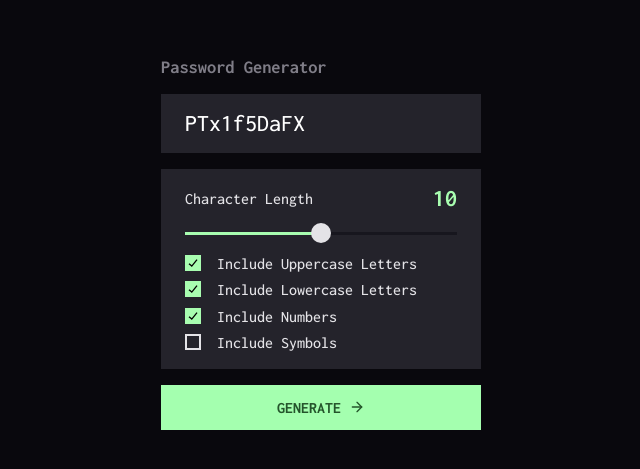
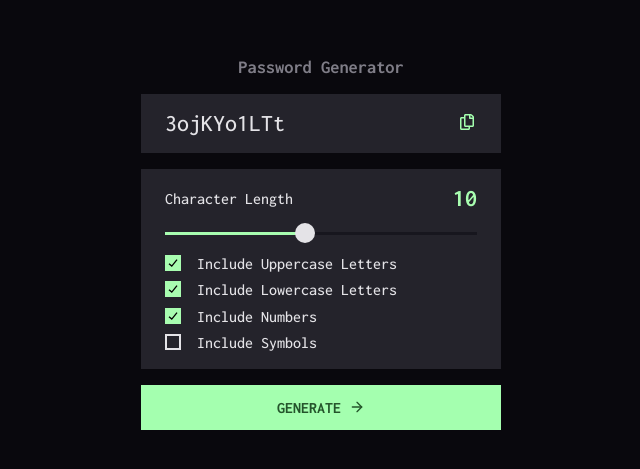
Before and after one commit to FOWMind/password-generator, a React (Create React App) app: page / in a window 1280 px wide. Shown: the part 157-626 px from the top of the page, without its empty margins (319-959 px from the left). Built offline with nearby package versions, Linux system fonts and the light colour scheme.

Commit message:
Add generator and copy function. Fix UI

```diff
--- a/src/components/Generator/CharacterLength.js
+++ b/src/components/Generator/CharacterLength.js
@@ -19,6 +19,7 @@ const Container = styled.div`
 const CharacterLengthText = styled.p`
   color: #e4e3e7;
   font-size: 1rem;
+  word-break: break-all;
 `
 
 const CharacterLengthValue = styled.span`
--- a/src/components/Generator/PasswordOutput.js
+++ b/src/components/Generator/PasswordOutput.js
@@ -1,12 +1,46 @@
 import styled from "styled-components"
+import { useState } from "react"
+import { CopyToClipboard } from "../../utils/CopyToClipboard"
+import { FaRegCopy } from "react-icons/fa"
 
 import { Button } from "../Layout/Button"
+import Alert from "../Layout/Alert"
 
-export default function PasswordOutput() {
+export default function PasswordOutput({ password }) {
+  const [alert, setAlert] = useState("")
+  const [alertSuccess, setAlertSuccess] = useState(true)
+
+  const copyPassword = () => {
+    CopyToClipboard(
+      password,
+      () => {
+        // success
+        setAlertSuccess(true)
+        setAlert("Successfully copied")
+      },
+      () => {
+        // fail
+        setAlertSuccess(false)
+        setAlert("Failed to copy")
+      }
+    )
+  }
+
+  const hideAlert = () => {
+    return setAlert(null)
+  }
+
   return (
     <Container>
-      <Output>PTx1f5DaFX</Output>
-      {/* <Button>Icon</Button> */}
+      <Output>{password.toString()}</Output>
+      <Button icon onClick={copyPassword}>
+        <FaRegCopy />
+      </Button>
+      {alert && (
+        <Alert onEnd={hideAlert} success={alertSuccess}>
+          {alert}
+        </Alert>
+      )}
     </Container>
   )
 }
@@ -21,5 +55,6 @@ const Container = styled.div`
 
 const Output = styled.p`
   font-size: 1.5rem;
-  color: #fff;
+  color: #e4e3e7;
+  word-break: break-all;
 `
--- a/src/components/Generator/SettingsInputs.js
+++ b/src/components/Generator/SettingsInputs.js
@@ -8,19 +8,19 @@ export default function SettingsInputs() {
     <>
       <Range
         name="characterLength"
-        min={0}
+        min={2}
         max={20}
         steps={1}
         defaultValue={config?.rangeDefaultValue}
       />
       <Checkboxes>
         <Checkbox
-          name="uppercaseLetters"
+          name="includeUppercase"
           defaultChecked
           label="Include Uppercase Letters"
         />
         <Checkbox
-          name="lowercaseLetters"
+          name="includeLowercase"
           defaultChecked
           label="Include Lowercase Letters"
         />
--- a/src/components/Generator/index.js
+++ b/src/components/Generator/index.js
@@ -1,5 +1,8 @@
 import styled from "styled-components"
+import { useState, useContext, useEffect } from "react"
 import { FiArrowRight } from "react-icons/fi"
+import { SettingsContext } from "../../contexts/SettingsContext"
+import { GeneratePassword } from "../../utils/GeneratePassword"
 
 import { Title } from "../Layout/Title"
 import { Button } from "../Layout/Button"
@@ -7,12 +10,26 @@ import PasswordOutput from "./PasswordOutput"
 import PasswordSettings from "./PasswordSettings"
 
 export default function Generator() {
+  const [password, setPassword] = useState("")
+  const { settings } = useContext(SettingsContext)
+
+  const handleClick = () => {
+    return setPassword(GeneratePassword(settings))
+  }
+
+  useEffect(() => {
+    // Generate password on initial render
+    if (!password) {
+      setPassword(GeneratePassword(settings))
+    }
+  }, [password, settings])
+
   return (
     <Container>
       <GeneratorTitle>Password Generator</GeneratorTitle>
-      <PasswordOutput />
+      <PasswordOutput password={password} />
       <PasswordSettings />
-      <GenerateButton>
+      <GenerateButton type="button" onClick={handleClick}>
         Generate
         <FiArrowRight />
       </GenerateButton>
@@ -21,12 +38,13 @@ export default function Generator() {
 }
 
 const Container = styled.div`
-  width: 100%;
-  max-width: 40ch;
+  width: 90%;
+  max-width: 45ch;
 `
 
 const GeneratorTitle = styled(Title)`
   margin-bottom: 1rem;
+  text-align: center;
 `
 
 const GenerateButton = styled(Button)`
--- a/src/components/Layout.js
+++ b/src/components/Layout.js
@@ -9,4 +9,8 @@ const StyledLayout = styled.div`
   justify-content: center;
   align-items: center;
   min-height: 100vh;
+  width: 100%;
+  max-width: 1200px;
+  margin: 0 auto;
+  position: relative;
 `
--- /dev/null
+++ b/src/components/Layout/Alert.js
@@ -0,0 +1,76 @@
+import styled from "styled-components"
+import { useState, useEffect } from "react"
+import { config } from "../../config"
+
+export default function Alert({ onEnd, success, children }) {
+  const [show, setShow] = useState(true)
+  const alertTime = config.alertTime || 2000 // milliseconds
+  const alertAnimationTime = config.alertAnimationTime || 1000 // milliseconds
+
+  useEffect(() => {
+    // fade-in animation
+    // setShow(true)
+
+    // fade-out animation
+    const animationTimeout = setTimeout(() => {
+      setShow(false)
+    }, alertTime)
+
+    // call onEnd() function
+    const endTimeout = setTimeout(() => {
+      onEnd()
+    }, alertTime + alertAnimationTime)
+
+    return () => {
+      clearTimeout(animationTimeout)
+      clearTimeout(endTimeout)
+    }
+  }, [onEnd])
+
+  return (
+    <StyledAlert
+      show={show}
+      alertAnimationTime={alertAnimationTime}
+      success={success}
+    >
+      {children}
+    </StyledAlert>
+  )
+}
+
+const StyledAlert = styled.div`
+  color: #fff;
+  background-color: ${({ success }) => (success ? "#24232b" : "darkred")};
+  padding: 1rem;
+  font-size: 1rem;
+  position: absolute;
+  bottom: 20px;
+  left: 20px;
+
+  @supports (animation: test) {
+    // alertAnimationTime / 1000 = time in seconds
+    animation: ${({ show }) => (show ? "fade-in" : "fade-out")}
+      ${({ alertAnimationTime }) => alertAnimationTime / 1000}s forwards;
+
+    @keyframes fade-in {
+      from {
+        bottom: 0;
+        opacity: 0;
+        visibility: hidden;
+      }
+
+      to {
+        bottom: 20px;
+        opacity: 1;
+        visibility: visible;
+      }
+    }
+
+    @keyframes fade-out {
+      to {
+        opacity: 0;
+        visibility: hidden;
+      }
+    }
+  }
+`
--- a/src/components/Layout/Button.js
+++ b/src/components/Layout/Button.js
@@ -3,24 +3,24 @@ import styled from "styled-components"
 export const Button = styled.button`
   border: 2px solid transparent;
   display: block;
-  width: 100%;
-  height: 45px;
+  width: ${({ icon }) => (icon ? "auto" : "100%")};
+  height: ${({ icon }) => (icon ? "auto" : "45px")};
   font-family: inherit;
   font-weight: 700;
   font-size: 1rem;
   text-transform: uppercase;
-  color: #24542b;
-  background-color: #a4ffaf;
+  color: ${({ icon }) => (icon ? "#a4ffaf" : "#24542b")};
+  background-color: ${({ icon }) => (icon ? "transparent" : "#a4ffaf")};
   cursor: pointer;
 
   &:hover {
     background-color: transparent;
-    border-color: #a4ffaf;
-    color: #a4ffaf;
+    border-color: ${({ icon }) => (icon ? "transparent" : "#a4ffaf")};
+    color: ${({ icon }) => (icon ? "#e4e3e7" : "#a4ffaf")};
   }
 
   & > svg {
     margin-left: 0.5rem;
-    vertical-align: text-top;
+    vertical-align: ${({ icon }) => (icon ? "middle" : "text-top")};
   }
 `
--- a/src/config.js
+++ b/src/config.js
@@ -1,3 +1,5 @@
 export const config = {
   rangeDefaultValue: 10,
+  alertTime: 3000,
+  alertAnimationTime: 500,
 }
--- /dev/null
+++ b/src/utils/CopyToClipboard.js
@@ -0,0 +1,6 @@
+export function CopyToClipboard(text, success, error) {
+  navigator.clipboard
+    .writeText(text)
+    .then(() => success())
+    .catch((err) => error(err))
+}
--- /dev/null
+++ b/src/utils/GeneratePassword.js
@@ -0,0 +1,28 @@
+const lowercase = "abcdefghijklmnopqrstuvwxyz"
+const uppercase = lowercase.toUpperCase()
+const numbers = "1234567890"
+const symbols = '!"#$%&/()=?¡¿+-_.@|<>{}[]´'
+
+export function GeneratePassword({
+  characterLength = 5,
+  includeUppercase = true,
+  includeLowercase = true,
+  includeNumbers = true,
+  includeSymbols,
+} = {}) {
+  const availableCharacters = [
+    ...(includeLowercase ? lowercase : []),
+    ...(includeUppercase ? uppercase : []),
+    ...(includeNumbers ? numbers : []),
+    ...(includeSymbols ? symbols : []),
+  ]
+  const availableCharactersLength = availableCharacters.length
+
+  let password = ""
+  for (let i = 0; i < characterLength; i++) {
+    const randomIndex = Math.floor(Math.random() * availableCharactersLength)
+    password += availableCharacters[randomIndex]
+  }
+
+  return password
+}
```
